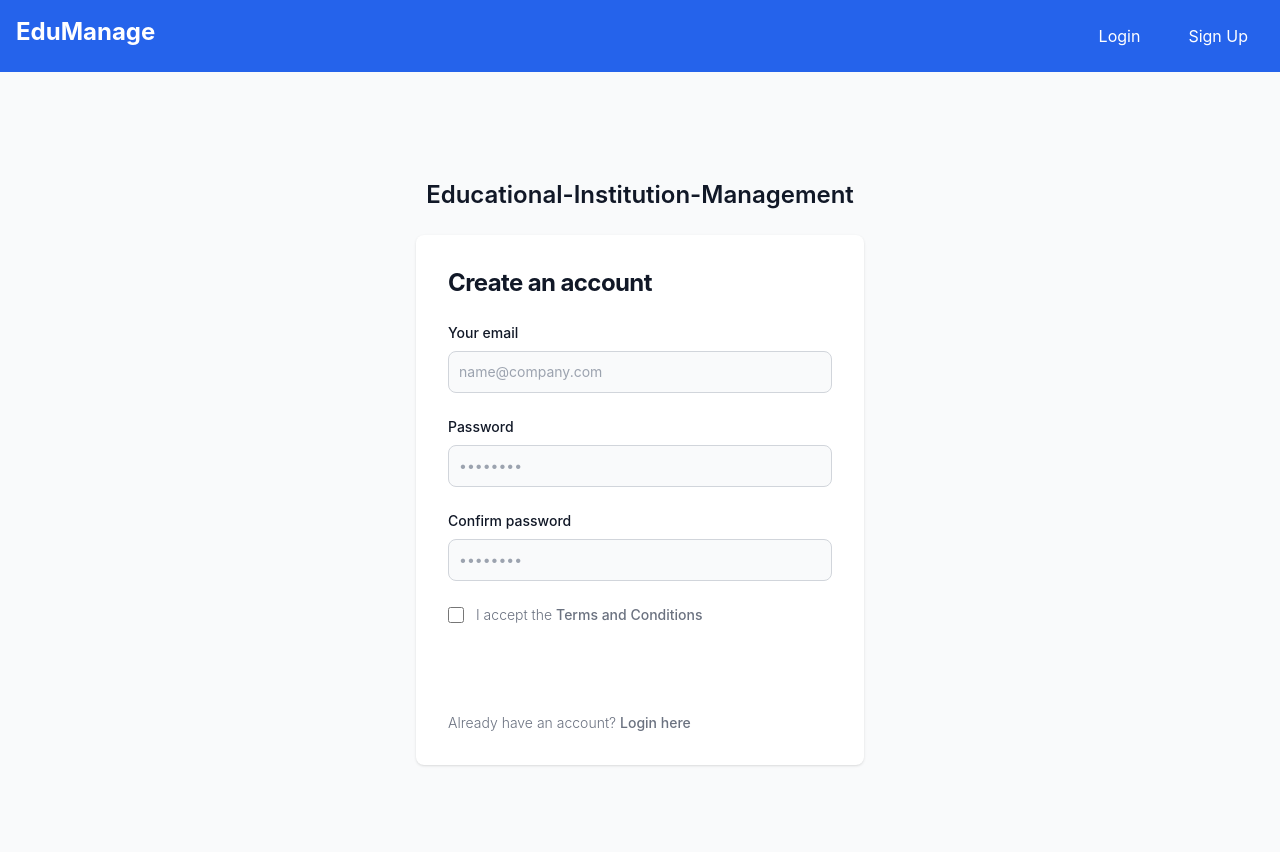
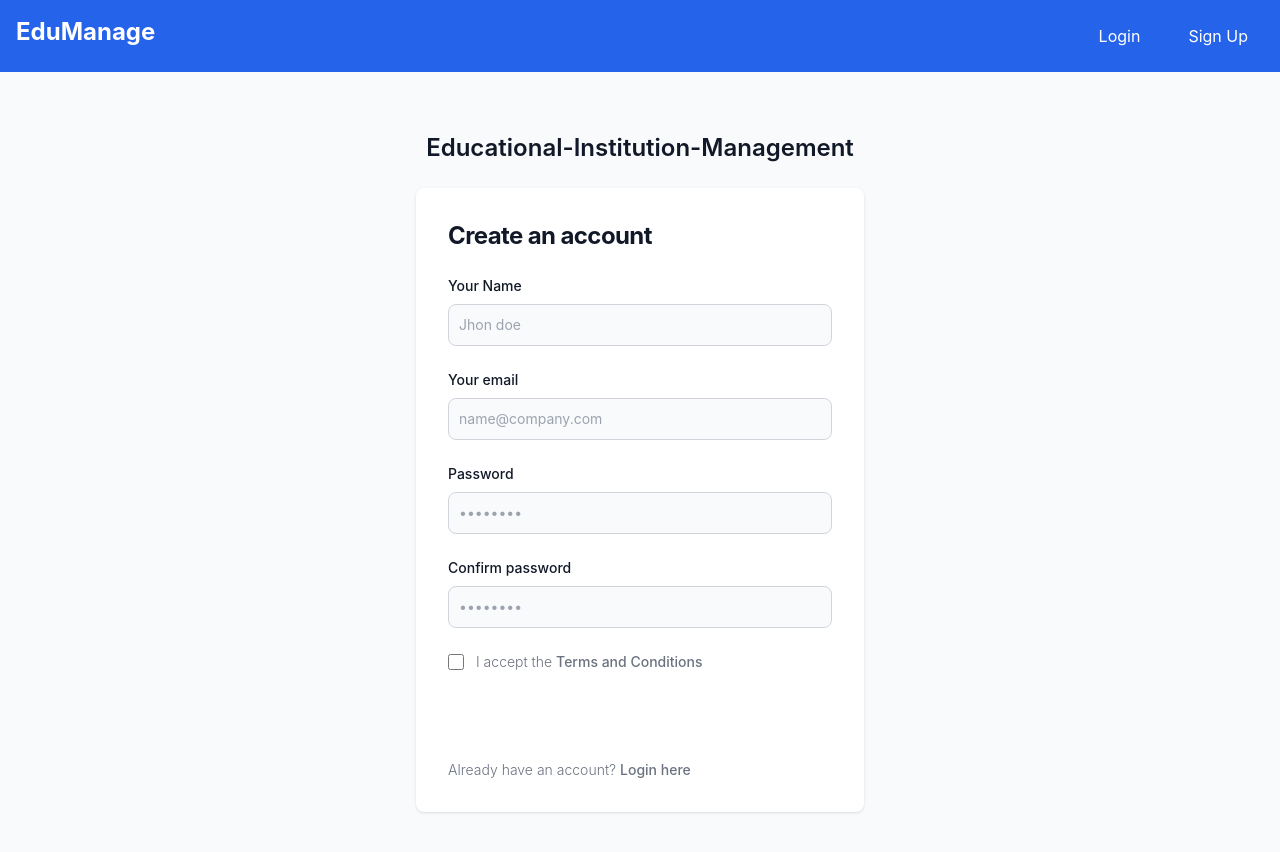
Before and after one commit to AkibHossainOmi/Educational-Institution-Management_DIIT_GPT_Joddha, a React (Create React App) app in the folder frontend/: page /signup in a window 1280 px wide. Shown: the top 852 px of the page. Built offline with nearby package versions, Linux system fonts and the light colour scheme.

Commit message:
Login added

```diff
--- a/frontend/src/components/Navbar.js
+++ b/frontend/src/components/Navbar.js
@@ -5,8 +5,12 @@
         <nav className="bg-blue-600 p-4 text-white flex justify-between">
             <h1 className="text-2xl font-bold">EduManage</h1>
             <div className="space-x-4">
-                <button className="hover:bg-blue-700 px-4 py-2 rounded">Login</button>
-                <button className="hover:bg-blue-700 px-4 py-2 rounded">Sign Up</button>
+                <a href="/login">
+                    <button className="hover:bg-blue-700 px-4 py-2 rounded">Login</button>
+                </a>
+                <a href="/signup">
+                    <button className="hover:bg-blue-700 px-4 py-2 rounded">Sign Up</button>
+                </a>
             </div>
         </nav>
     );
--- a/frontend/src/pages/auth/SignUp.js
+++ b/frontend/src/pages/auth/SignUp.js
@@ -1,6 +1,7 @@
 import React, { useState } from "react";
 
 const SignUp = () => {
+    const [name, setName] = useState("");
     const [email, setEmail] = useState("");
     const [password, setPassword] = useState("");
     const [confirmPassword, setConfirmPassword] = useState("");
@@ -9,6 +10,7 @@
     const handleSubmit = (e) => {
         e.preventDefault();
         // Handle form submission logic (e.g., account creation)
+        console.log("Name:", name);
         console.log("Email:", email);
         console.log("Password:", password);
         console.log("Confirm Password:", confirmPassword);
@@ -29,7 +31,24 @@
                         </h1>
                         <form className="space-y-4 md:space-y-6" onSubmit={handleSubmit}>
                             <div>
-                                <label htmlFor="email" className="block mb-2 text-sm font-medium text-gray-900 dark:text-white">
+                                <label htmlFor="email"
+                                       className="block mb-2 text-sm font-medium text-gray-900 dark:text-white">
+                                    Your Name
+                                </label>
+                                <input
+                                    type="text"
+                                    name="name"
+                                    id="name"
+                                    value={name}
+                                    onChange={(e) => setName(e.target.value)}
+                                    className="bg-gray-50 border border-gray-300 text-gray-900 text-sm rounded-lg focus:ring-primary-600 focus:border-primary-600 block w-full p-2.5 dark:bg-gray-700 dark:border-gray-600 dark:placeholder-gray-400 dark:text-white dark:focus:ring-blue-500 dark:focus:border-blue-500"
+                                    placeholder="Jhon doe"
+                                    required
+                                />
+                            </div>
+                            <div>
+                                <label htmlFor="email"
+                                       className="block mb-2 text-sm font-medium text-gray-900 dark:text-white">
                                     Your email
                                 </label>
                                 <input
@@ -44,7 +63,8 @@
                                 />
                             </div>
                             <div>
-                                <label htmlFor="password" className="block mb-2 text-sm font-medium text-gray-900 dark:text-white">
+                                <label htmlFor="password"
+                                       className="block mb-2 text-sm font-medium text-gray-900 dark:text-white">
                                     Password
                                 </label>
                                 <input
@@ -59,7 +79,8 @@
                                 />
                             </div>
                             <div>
-                                <label htmlFor="confirm-password" className="block mb-2 text-sm font-medium text-gray-900 dark:text-white">
+                                <label htmlFor="confirm-password"
+                                       className="block mb-2 text-sm font-medium text-gray-900 dark:text-white">
                                     Confirm password
                                 </label>
                                 <input
@@ -87,7 +108,8 @@
                                 <div className="ml-3 text-sm">
                                     <label htmlFor="terms" className="font-light text-gray-500 dark:text-gray-300">
                                         I accept the{" "}
-                                        <a className="font-medium text-primary-600 hover:underline dark:text-primary-500" href="#">
+                                        <a className="font-medium text-primary-600 hover:underline dark:text-primary-500"
+                                           href="#">
                                             Terms and Conditions
                                         </a>
                                     </label>
```
